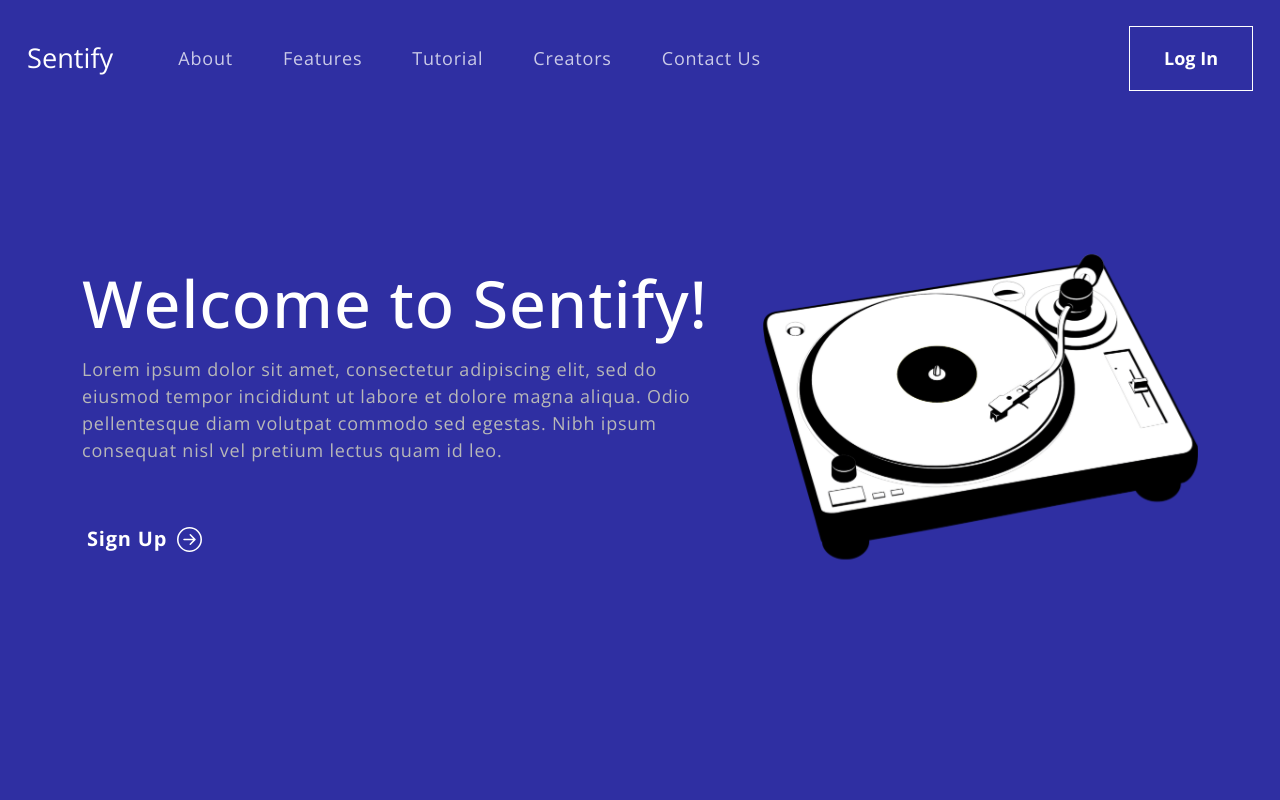
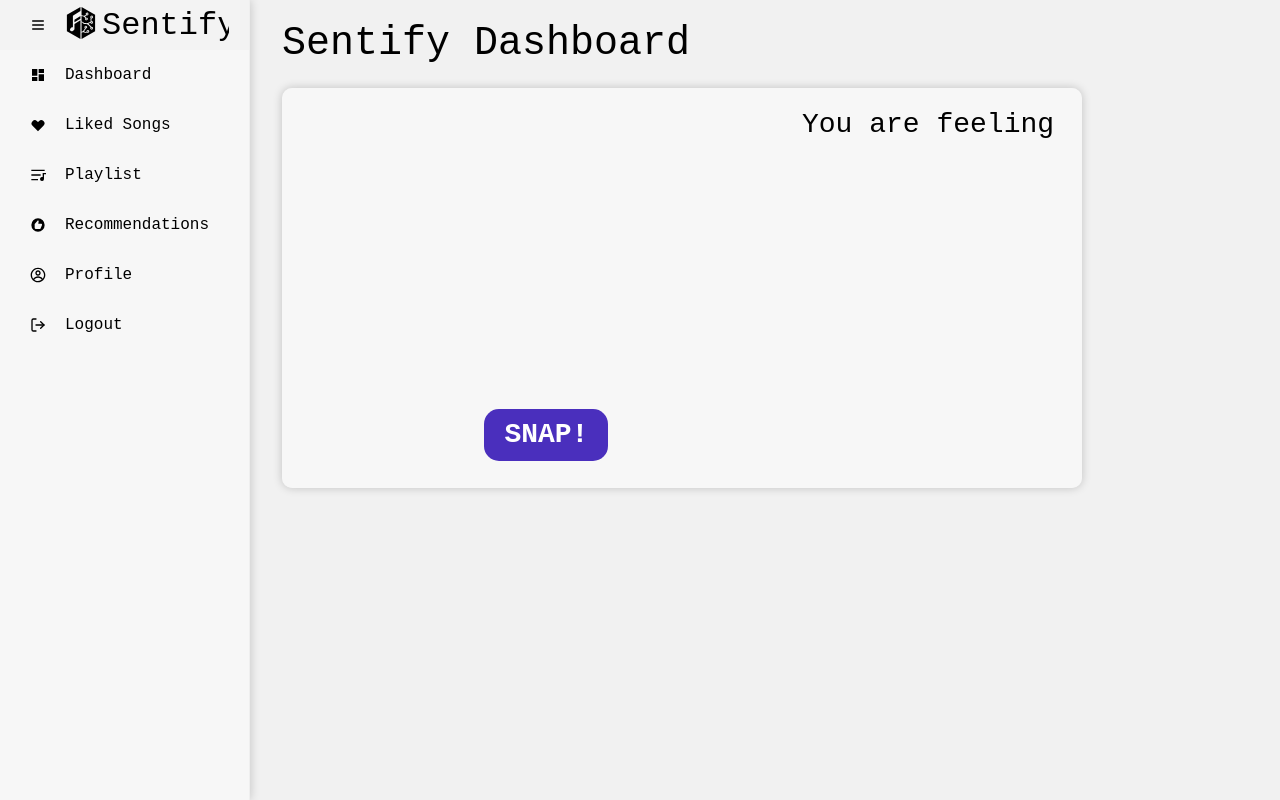
Before and after one commit to galileoandthestars/Sentify, a React (Create React App) app: page / in a window 1280 px wide. Shown: the top 800 px of the page. Built offline with nearby package versions, Linux system fonts and the light colour scheme; no server answers.

Commit message:
Added Dashboard Layout and Sidebar components

```diff
--- a/package.json
+++ b/package.json
@@ -17,11 +17,13 @@
     "react-bootstrap": "^2.7.2",
     "react-bootstrap-icons": "^1.10.2",
     "react-dom": "^18.2.0",
+    "react-icons": "^4.8.0",
     "react-multi-carousel": "^2.8.3",
     "react-on-screen": "^2.1.1",
     "react-particles-js": "^3.6.0",
     "react-password-checklist": "^1.4.3",
     "react-password-strength-bar": "^0.4.1",
+    "react-pro-sidebar": "^1.0.0",
     "react-router-dom": "^6.10.0",
     "react-scripts": "5.0.1",
     "util": "^0.12.5",
--- a/src/App.css
+++ b/src/App.css
@@ -185,7 +185,7 @@ nav.navbar .navbar-toggler[aria-expanded="true"] .navbar-toggler-icon{
 /*Banner styling*/
 .banner{
   margin-top: 0;
-  padding: 260px 0 200px 0;
+  padding: 260px 0 100px 0;
   background-color: #2F2FA2;
 }
 
@@ -249,7 +249,7 @@ nav.navbar .navbar-toggler[aria-expanded="true"] .navbar-toggler-icon{
 
 /*About Section Styling*/
 .about{
-  padding: 100px;
+  padding: 110px 80px;
   position:relative;
   background-color: #2F2FA2;
 }
@@ -293,13 +293,13 @@ nav.navbar .navbar-toggler[aria-expanded="true"] .navbar-toggler-icon{
 
 /*Features Styling*/
 .features {
-  padding:300px 0 300px 0;
+  padding:115px 0px;
   position: relative;
   background-color: #2F2FA2;
   background-image: url("./Assets/img/features-background.png");
   background-size: cover;
 }
-.fatures-bx {
+.features-bx {
   background: #151515;
   border-radius: 64px;
   text-align: center;
@@ -331,7 +331,7 @@ nav.navbar .navbar-toggler[aria-expanded="true"] .navbar-toggler-icon{
 
 /*Creators*/
 .creators {
-  padding: 150px 0;
+  padding: 90px 0px;
   position: relative;
   background-color: black;
 }
@@ -410,7 +410,7 @@ nav.navbar .navbar-toggler[aria-expanded="true"] .navbar-toggler-icon{
 /*Contact Us*/
 .contact {
   background: linear-gradient(90.21deg, #AA367C -5.91%, #4A2FBD 111.58%);
-  padding: 200px 0 200px 0;
+  padding: 100px 0 100px 0;
 }
 .contact img {
   width: 92%;
@@ -547,3 +547,126 @@ nav.navbar .navbar-toggler[aria-expanded="true"] .navbar-toggler-icon{
 input:invalid ~ .login-span{
   display: block;
 }
+
+/*Dashboard Camera Styling*/
+.dashboard-page{
+  background-color: #F1F1F1;
+}
+.camera{
+  position: relative;
+}
+
+
+.camera-container{
+  width: auto;
+  height: auto;
+  top:0;
+  position:relative;
+}
+
+.result{
+  position: fixed;
+  top: 0;
+  left: 100%;
+  width: 480px;
+  height: 270px;
+  display: flex;
+  align-items: center;
+  background-color: rgba(0,0,0,0.9);
+  border-radius: 15px;
+}
+
+.result.hasPhoto{
+  position: absolute;
+  top: 0;
+  left: auto;
+  z-index: 10;
+}
+
+video{
+  width:480px;
+  height: 270px;
+  padding: 0;
+  margin: 0;
+  border-radius: 15px;
+}
+
+.cameraFeed-btn{
+  position: absolute;
+  bottom: -75px;
+  left: 38%;
+  margin-top:10px;
+  appearance: none;
+  border: none;
+  outline: none;
+  padding: 5px 20px;
+  border-radius: 15px;
+  background-image: linear-gradient(to right, #4A2FBD 50%, #AA367C 50%);
+  background-position: 0%;
+  background-size: 200%;
+  color: #fff;
+  font-size: 28px;
+  font-family: monospace;
+  font-weight: 600;
+  transition: 0.4s;
+  cursor: pointer;
+}
+
+.cameraFeed-btn2{
+  position: absolute;
+  bottom: -82px;
+  left: 38%;
+  margin-top:10px;
+  appearance: none;
+  border: none;
+  outline: none;
+  padding: 5px 20px;
+  border-radius: 15px;
+  background-image: linear-gradient(to right, #4A2FBD 50%, #AA367C 50%);
+  background-position: 0%;
+  background-size: 200%;
+  color: #fff;
+  font-size: 28px;
+  font-weight: 700;
+  transition: 0.4s;
+  cursor: pointer;
+}
+
+.cameraFeed-btn:hover, .cameraFeed-btn2:hover{
+  background-position: 100%;
+}
+
+canvas{
+  width: 480px;
+  height: 270px;
+  border-radius: 15px;
+}
+
+
+/*Dashboard Prediction Layout*/
+
+.predictionLayout{
+  width: 800px;
+  height: 400px;
+  border-radius: 10px;
+  box-shadow: 0px 0px 10px rgba(0, 0, 0, 0.2);
+  background-color: rgb(249, 249, 249, 0.7);;
+  display: flex;
+  flex-direction: row;
+  padding: 20px;
+  box-sizing: border-box;
+  position: relative;
+  margin-left: 2rem;
+  margin-top: 20px;
+}
+
+.predictionText{
+  align-items: center !important;
+  width:auto;
+  margin-left: 20px;
+}
+
+.predictionFeed{
+  width: auto;
+
+}
--- a/src/App.js
+++ b/src/App.js
@@ -1,14 +1,14 @@
 import './App.css';
 import 'react-bootstrap';
 import 'bootstrap/dist/css/bootstrap.min.css';
-import {Home} from './Pages/Home';
+import {Dashboard} from './Pages/Dashboard';
 
 
 
 function App() {
   return (
 <div className="App">
-  <Home/>
+  <Dashboard/>
 </div>
   );
 }
--- a/src/Pages/Dashboard.js
+++ b/src/Pages/Dashboard.js
@@ -0,0 +1,16 @@
+import React from 'react';
+import { DashBoardLayout } from '../components/DashBoardLayout';
+import { ProSidebarProvider } from 'react-pro-sidebar';
+
+
+
+export const Dashboard =()=>{
+    return(
+        <div className='dashboard-page'>
+            <ProSidebarProvider>
+                <DashBoardLayout />
+            </ProSidebarProvider>
+         </div>
+
+    )
+}
--- /dev/null
+++ b/src/components/DashBoardLayout.js
@@ -0,0 +1,52 @@
+import { Sidebar, Menu, MenuItem, useProSidebar } from 'react-pro-sidebar';
+import {HiOutlineMenu} from 'react-icons/hi';
+import {SiMusicbrainz} from 'react-icons/si';
+import {HiHeart} from 'react-icons/hi';
+import {RiPlayListFill} from 'react-icons/ri';
+import {MdRecommend} from 'react-icons/md';
+import {FiLogOut} from 'react-icons/fi';
+import {MdDashboard} from 'react-icons/md';
+import {CgProfile} from 'react-icons/cg';
+import { PredictionLayout } from './PredictionLayout';
+
+export const DashBoardLayout = ()=> {
+  const { collapseSidebar } = useProSidebar();
+
+  return (
+    <div style={{ display: 'flex', height: '100vh', color: '#000000', fontFamily: 'monospace', border: 'none'}}>
+      <Sidebar style={{ height: "100vh", transition:'700', boxShadow:'0px 0px 10px rgba(0, 0, 0, 0.2)'}}>
+        <Menu >
+          <MenuItem
+            icon={< HiOutlineMenu/>}
+            onClick={() => {
+              collapseSidebar();
+            }}
+            style={{ textAlign: "center"}}
+          >
+            {" "}
+
+            <h2 style={{marginTop:"10px"}}><SiMusicbrainz style={{marginRight:"5px", marginBottom:'4px'}}/>Sentify</h2>
+          </MenuItem>
+
+          <MenuItem icon={<MdDashboard />}>Dashboard</MenuItem>
+          <MenuItem icon={<HiHeart />}>Liked Songs</MenuItem>
+          <MenuItem icon={<RiPlayListFill/>}>Playlist</MenuItem>
+          <MenuItem icon={<MdRecommend />}>Recommendations</MenuItem>
+          <MenuItem icon={<CgProfile />}>Profile</MenuItem>
+          <MenuItem icon={<FiLogOut />} style={{marginBottom:'-10px'}}>Logout</MenuItem>
+
+        </Menu>
+
+      </Sidebar>
+      <main>
+        <h1 style={{ color: '#000000', marginLeft: "2rem", marginTop: "20px"}}>
+          Sentify Dashboard
+        </h1>
+        <div style={{width: '300px', height: '400px'}}>
+        <PredictionLayout/>
+
+        </div>
+      </main>
+    </div>
+  );
+}
--- /dev/null
+++ b/src/components/PredictionLayout.js
@@ -0,0 +1,17 @@
+import React from 'react';
+import { CameraFeed } from './CameraFeed';
+
+export const PredictionLayout =() => {
+
+    return(
+        <div className='predictionLayout'>
+            <div className='predictionFeed'>
+            <CameraFeed/>
+            </div>
+            <div className='predictionText'>
+            <h3>You are feeling </h3>
+
+            </div>
+        </div>
+    )
+}
```
Also changed, not shown: 1 other file (tests, documents, lock files or other folders).
